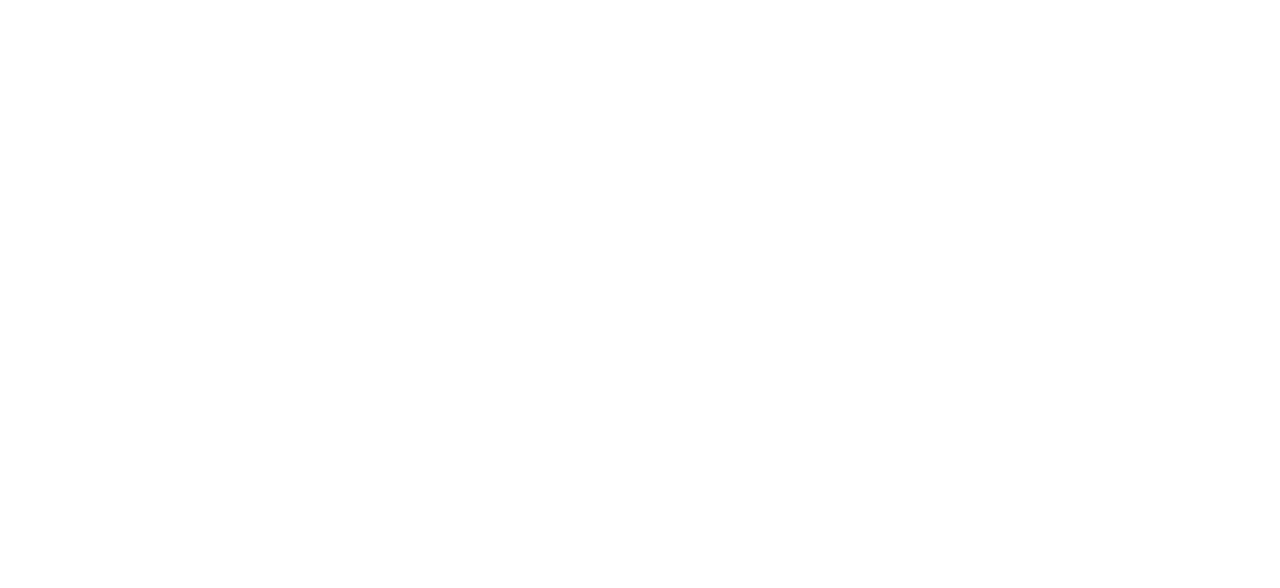
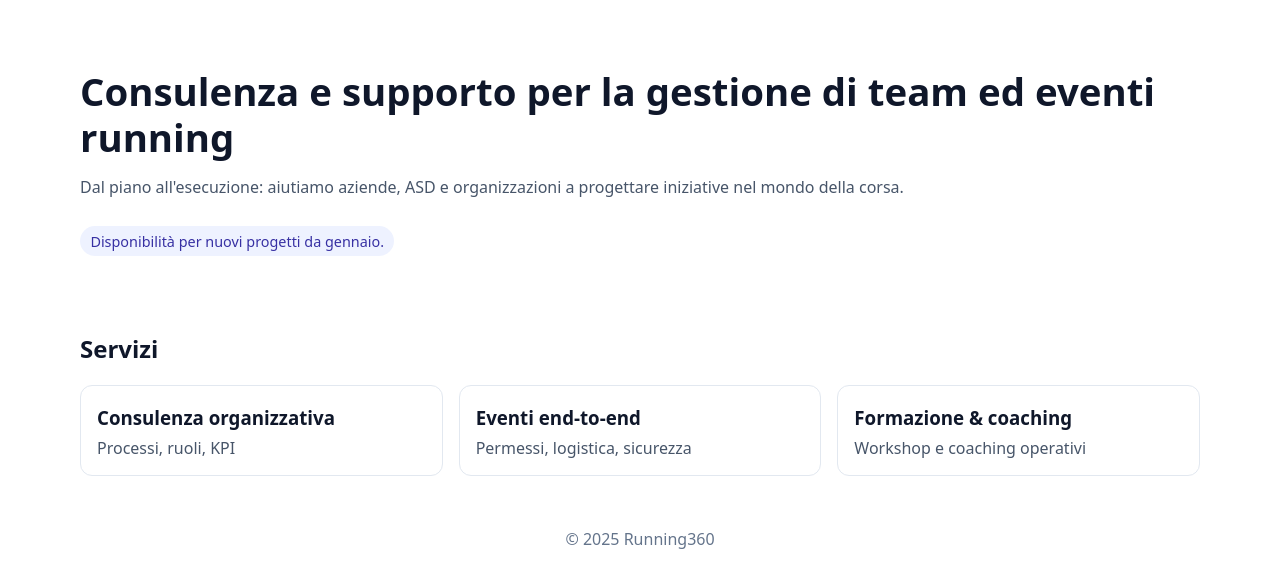
Before and after one commit to gianlucazanchetta-code/running360-site, a plain HTML site: page index.html in a window 1280 px wide. Drawn offline with Linux system fonts and the light colour scheme.

Commit message:
Update index.html

```diff
--- a/index.html
+++ b/index.html
@@ -1,5 +1,71 @@
 <!doctype html>
-<html><head><meta charset="utf-8"><meta name="viewport" content="width=device-width">
-<title>Admin</title>
-<script src="https://unpkg.com/decap-cms@^3.0.0/dist/decap-cms.js"></script>
-</head><body></body></html>
+<html lang="it">
+<head>
+  <meta charset="utf-8" />
+  <meta name="viewport" content="width=device-width,initial-scale=1" />
+  <title>Running360</title>
+  <link rel="stylesheet" href="assets/style.css" />
+  <style>
+    /* fallback minimale nel caso lo style.css non sia caricato */
+    body { font-family: system-ui, -apple-system, Segoe UI, Roboto, Inter, Arial, sans-serif; margin: 0; color: #0f172a; }
+    header, main { max-width: 1120px; margin: 0 auto; padding: 1.25rem; }
+    .hero { padding: 3rem 0 1rem; }
+    .hero h1 { margin: 0 0 .75rem; font-size: clamp(1.8rem, 3.5vw, 2.4rem); line-height: 1.2; }
+    .muted { color: #475569; }
+    .pill { display:inline-block; background:#eef2ff; color:#3730a3; padding:.35rem .65rem; border-radius:999px; font-size:.9rem; margin-top:.75rem; }
+    .grid { display:grid; grid-template-columns: repeat(auto-fit, minmax(260px,1fr)); gap: 1rem; margin-top: 1.25rem; }
+    .card { border:1px solid #e2e8f0; border-radius:12px; padding:1rem; background:#fff; }
+    footer { text-align:center; padding:2rem 1rem; color:#64748b; }
+  </style>
+</head>
+<body>
+  <header>
+    <div class="hero">
+      <h1 id="hero_title">Running360</h1>
+      <p id="hero_subtitle" class="muted">Consulenza e supporto per la gestione di team ed eventi running.</p>
+      <div id="availability" class="pill">Disponibilità: —</div>
+    </div>
+  </header>
+
+  <main>
+    <h2>Servizi</h2>
+    <div id="services" class="grid"></div>
+  </main>
+
+  <footer>
+    © <span id="year"></span> Running360
+  </footer>
+
+  <script>
+    // Popola l'anno nel footer
+    document.getElementById('year').textContent = new Date().getFullYear();
+
+    // Carica i contenuti dal JSON
+    fetch('content/site.json')
+      .then(r => {
+        if (!r.ok) throw new Error('Impossibile caricare content/site.json');
+        return r.json();
+      })
+      .then(data => {
+        document.getElementById('hero_title').textContent = data.hero_title || 'Running360';
+        document.getElementById('hero_subtitle').textContent = data.hero_subtitle || '';
+        document.getElementById('availability').textContent = data.availability || '';
+
+        const wrap = document.getElementById('services');
+        wrap.innerHTML = '';
+        (data.services || []).forEach(s => {
+          const el = document.createElement('div');
+          el.className = 'card';
+          el.innerHTML = `<h3 style="margin:.2rem 0 .4rem">${s.title || ''}</h3>
+                          <p class="muted" style="margin:0">${s.desc || ''}</p>`;
+          wrap.appendChild(el);
+        });
+      })
+      .catch(err => {
+        console.error(err);
+        // Fallback visivo utile in debug
+        document.getElementById('availability').textContent = 'Contenuto non disponibile';
+      });
+  </script>
+</body>
+</html>
```
